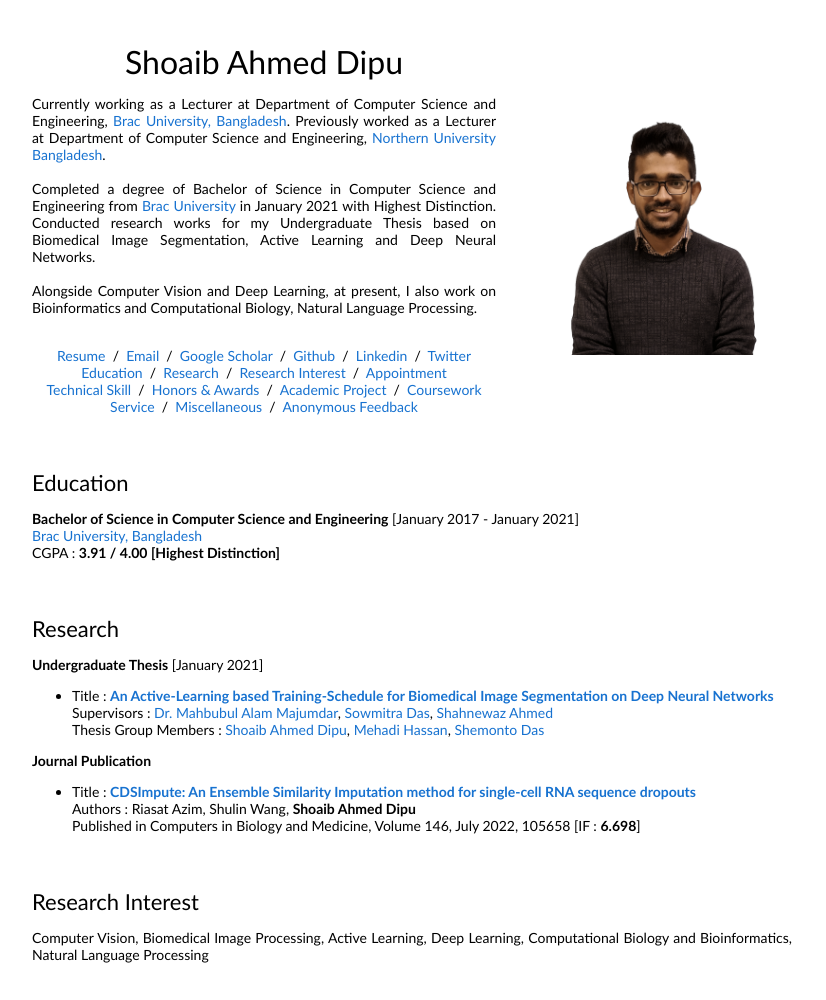
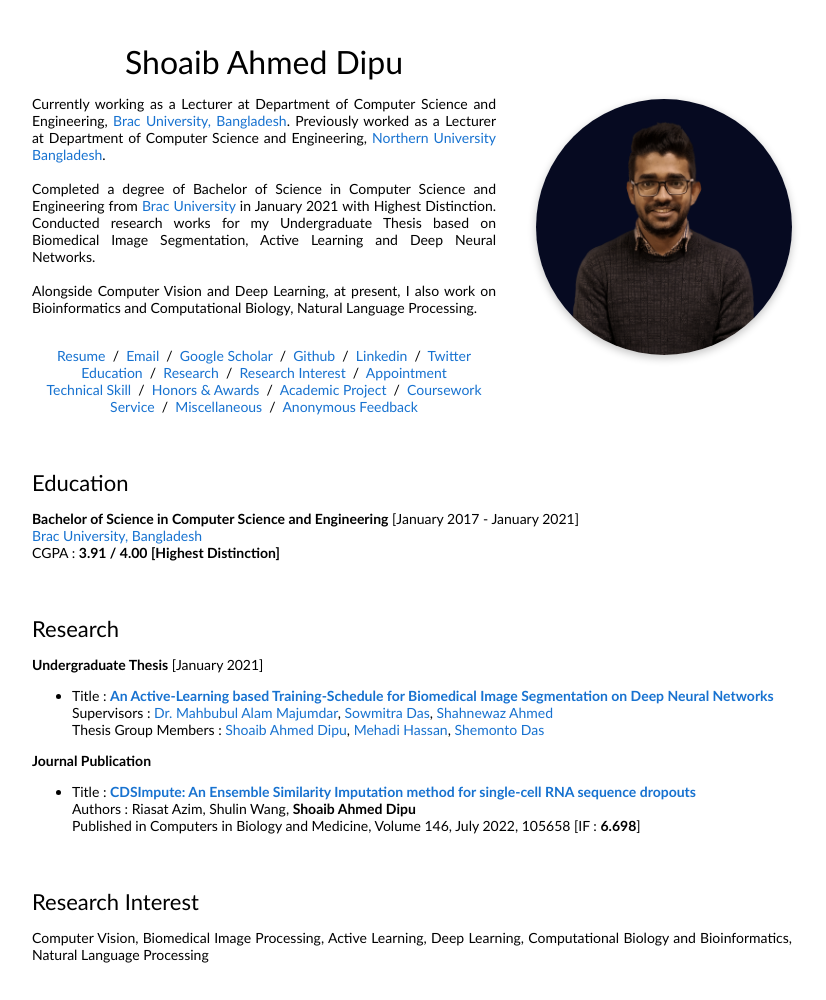
Before and after one commit to shoaibdipu/shoaibdipu.github.io, a plain HTML site: page index.html in a window 1280 px wide. Shown: the top 1000 px of the page, without its empty margins (228-1054 px from the left). Drawn offline with Linux system fonts and the light colour scheme.

Commit message:
Update index.html

```diff
--- a/index.html
+++ b/index.html
@@ -52,7 +52,7 @@
 							</p>
 						</td>
 						<td style="padding:2.5%;width:40%;max-width:40%">
-							<a href="images/shoaibdipu_dp_v3.png"><img style="width:100%;max-width:100%" alt="profile photo" src="images/shoaibdipu_dp_v3.png" class="hoverZoomLink"></a>
+							<img style="width:100%;max-width:100%;border-radius: 50%;box-shadow: rgba(0, 0, 0, 0.24) 0px 3px 8px;" alt="profile photo" src="images/shoaibdipu_dp_v2.png" class="hoverZoomLink">
 						</td>
 					</tr>
 				</tbody></table>
```
